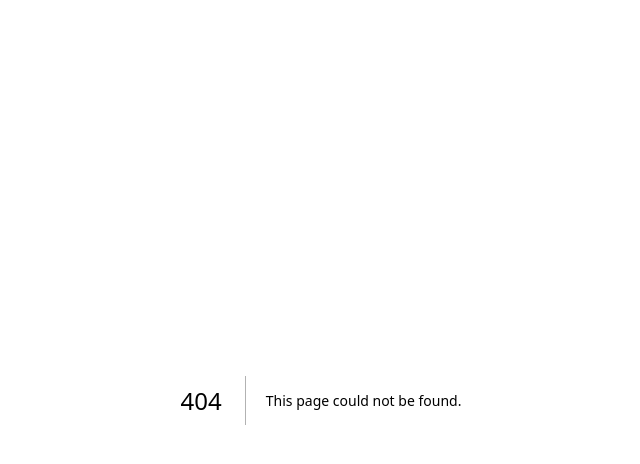
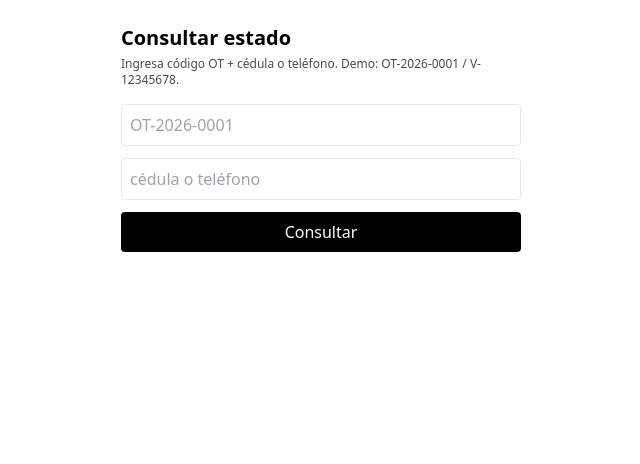
Before and after one commit to code-rmendoza/SistemaTecnico, a Next.js app: page /portal in a window 1280 px wide. Before the commit this address had no page. Shown: the top 464 px of the page, without its empty margins (319-959 px from the left). Built offline with nearby package versions, Linux system fonts and the light colour scheme.

Commit message:
feat: portal cliente y movil tecnicos
Consulta por codigo+cedula con error generico anti-enumeracion, rate-limit, cola movil solo asignadas.

```diff
--- /dev/null
+++ b/src/app/movil/page.tsx
@@ -0,0 +1,63 @@
+"use client";
+
+import { useState } from "react";
+import { transicionar, type Orden } from "@/modules/orders/service";
+import { crearRepuesto } from "@/modules/inventory/service";
+
+const ORDENES: Orden[] = [
+  {
+    id: "ot_1",
+    codigo: "OT-2026-0002",
+    clienteId: "cli_2",
+    equipoId: "eq_2",
+    fallaDeclarada: "Pantalla rota",
+    prioridad: "NORMAL",
+    estado: "APROBADA",
+    auditoria: []
+  }
+];
+
+const STOCK = [
+  crearRepuesto({ sku: "REP-0001", nombre: "Pantalla 6.5", stock: 8, stockMinimo: 2, costoUSD: 12.5, precioUSD: 25 })
+];
+
+export default function MovilPage() {
+  const [ordenes, setOrdenes] = useState<Orden[]>(ORDENES);
+
+  function avanzar(id: string) {
+    setOrdenes((prev) =>
+      prev.map((o) => {
+        if (o.id !== id) return o;
+        try {
+          return transicionar(o, "EN_REPARACION", "tecnico@taller.ve");
+        } catch {
+          return o;
+        }
+      })
+    );
+  }
+
+  return (
+    <main className="mx-auto w-full max-w-md p-4">
+      <h1 className="text-lg font-bold">Mi cola (técnico demo)</h1>
+      <ul className="mt-3 flex flex-col gap-2">
+        {ordenes.map((o) => (
+          <li key={o.id} className="rounded border p-3 text-sm">
+            <p><strong>{o.codigo}</strong> — {o.estado}</p>
+            <p className="opacity-70">{o.fallaDeclarada}</p>
+            <button className="mt-2 rounded bg-black px-3 py-1 text-white" onClick={() => avanzar(o.id)}>
+              Pasar a reparación
+            </button>
+          </li>
+        ))}
+      </ul>
+      <h2 className="mt-5 text-sm font-bold">Stock consultable</h2>
+      <ul className="text-sm">
+        {STOCK.map((r) => (
+          <li key={r.id}>{r.sku} — {r.nombre} (stock {r.stock})</li>
+        ))}
+      </ul>
+      <p className="mt-3 text-xs opacity-70">Ruta protegida: técnico, admin. Solo muestra asignadas.</p>
+    </main>
+  );
+}
--- /dev/null
+++ b/src/app/portal/page.tsx
@@ -0,0 +1,59 @@
+"use client";
+
+import { useState } from "react";
+import { consultarOrden, type TimelinePortal } from "@/modules/portal/service";
+
+const DEMO = [
+  {
+    codigo: "OT-2026-0001",
+    cedulaTelefono: "V-12345678",
+    estado: "EN_REPARACION",
+    tecnicoId: "tec1",
+    eventos: [
+      { estado: "INGRESADA", fecha: "2026-09-20" },
+      { estado: "DIAGNOSTICO", fecha: "2026-09-20" }
+    ]
+  }
+];
+
+export default function PortalPage() {
+  const [codigo, setCodigo] = useState("");
+  const [identidad, setIdentidad] = useState("");
+  const [resultado, setResultado] = useState<TimelinePortal | null>(null);
+  const [error, setError] = useState<string | null>(null);
+
+  function buscar(e: React.FormEvent) {
+    e.preventDefault();
+    setError(null);
+    setResultado(null);
+    try {
+      setResultado(consultarOrden(DEMO, { codigo, identidad }));
+    } catch {
+      // Error genérico a propósito: no revela si falló código o identidad.
+      setError("Orden no encontrada");
+    }
+  }
+
+  return (
+    <main className="mx-auto w-full max-w-md p-6">
+      <h1 className="text-xl font-bold">Consultar estado</h1>
+      <p className="mt-1 text-xs opacity-70">Ingresa código OT + cédula o teléfono. Demo: OT-2026-0001 / V-12345678.</p>
+      <form onSubmit={buscar} className="mt-4 flex flex-col gap-3">
+        <input className="w-full rounded border p-2" placeholder="OT-2026-0001" value={codigo} onChange={(e) => setCodigo(e.target.value)} required />
+        <input className="w-full rounded border p-2" placeholder="cédula o teléfono" value={identidad} onChange={(e) => setIdentidad(e.target.value)} required />
+        <button className="rounded bg-black p-2 text-white">Consultar</button>
+      </form>
+      {error && <p className="mt-3 text-sm text-red-600">{error}</p>}
+      {resultado && (
+        <div className="mt-4 rounded border p-3 text-sm">
+          <p><strong>{resultado.codigo}</strong> — {resultado.estado}</p>
+          <ol className="mt-2 list-disc pl-5">
+            {resultado.eventos.map((ev, i) => (
+              <li key={i}>{ev.estado} ({ev.fecha})</li>
+            ))}
+          </ol>
+        </div>
+      )}
+    </main>
+  );
+}
--- /dev/null
+++ b/src/modules/portal/service.ts
@@ -0,0 +1,62 @@
+export interface EventoPortal {
+  estado: string;
+  fecha: string;
+}
+
+export interface OrdenPortal {
+  codigo: string;
+  /** cédula/RIF o teléfono del dueño (se compara normalizado) */
+  cedulaTelefono: string;
+  estado: string;
+  tecnicoId: string;
+  eventos: EventoPortal[];
+}
+
+export interface TimelinePortal {
+  codigo: string;
+  estado: string;
+  eventos: EventoPortal[];
+}
+
+const ERROR_GENERICO = "Orden no encontrada";
+
+function norm(s: string): string {
+  return s.trim().toLowerCase();
+}
+
+export function consultarOrden(
+  ordenes: OrdenPortal[],
+  input: { codigo: string; identidad: string }
+): TimelinePortal {
+  const o = ordenes.find(
+    (x) => norm(x.codigo) === norm(input.codigo) && norm(x.cedulaTelefono) === norm(input.identidad)
+  );
+  // Mismo error para código o identidad erróneos: no enumerar.
+  // Se devuelve solo lo público: nunca tecnicoId ni identidad del dueño.
+  if (!o) throw new Error(ERROR_GENERICO);
+  return { codigo: o.codigo, estado: o.estado, eventos: o.eventos };
+}
+
+export function crearVentana(args: { maxIntentos: number; ventanaMs: number }): {
+  registrar: (clave: string) => void;
+} {
+  const intentos = new Map<string, number[]>();
+  return {
+    registrar(clave: string) {
+      const ahora = Date.now();
+      const lista = (intentos.get(clave) ?? []).filter((t) => ahora - t < args.ventanaMs);
+      if (lista.length >= args.maxIntentos) throw new Error("Demasiados intentos");
+      intentos.set(clave, [...lista, ahora]);
+    }
+  };
+}
+
+export function verificarAccesoTecnico(
+  solicitanteId: string,
+  asignadoId: string,
+  rol: string
+): boolean {
+  if (rol === "admin") return true;
+  if (solicitanteId !== asignadoId) throw new Error("Prohibido: orden no asignada");
+  return true;
+}
```
Also changed, not shown: 1 other file (tests, documents, lock files or other folders).
